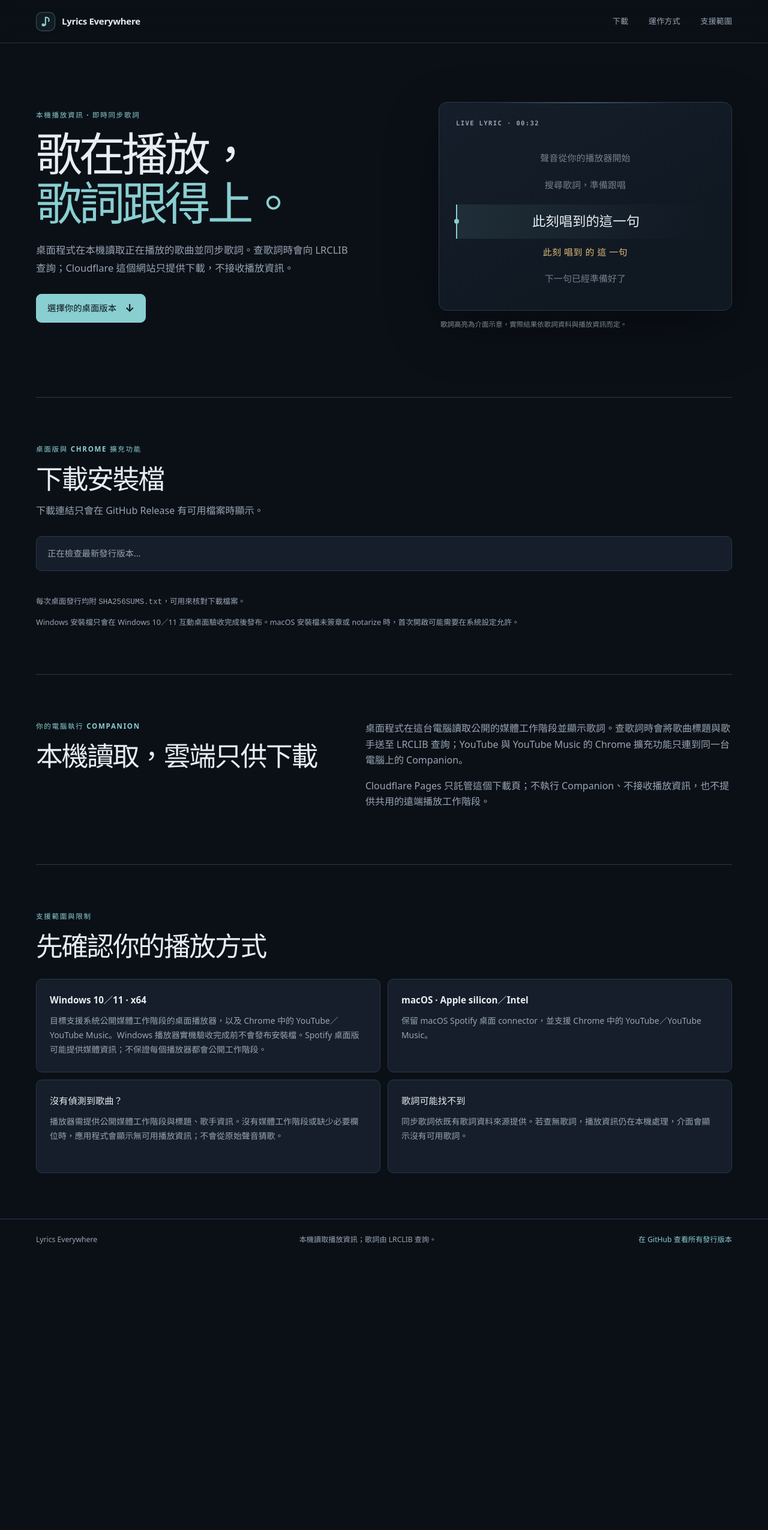
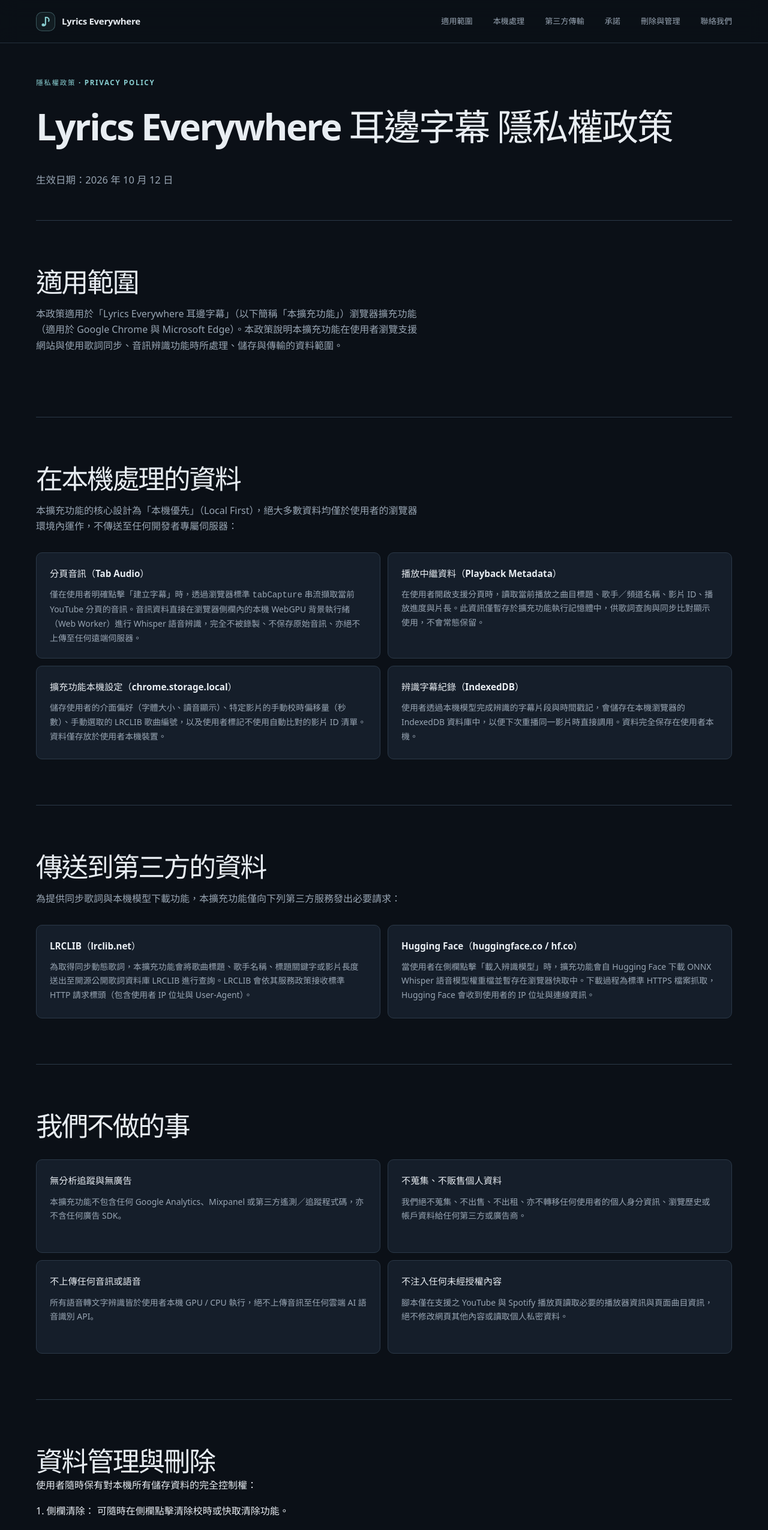
Before and after one commit to des86532/lyrics-everywhere, a browser extension: page site/index.html in a window 1280 px wide. Shown: the top 2551 px of the page at 60% size. Before the commit the page ends 2101 px from the top, so only its background shows below. Drawn offline with Linux system fonts and the light colour scheme.

Commit message:
docs: add store submission docs, privacy policy, and packaging instructions

```diff
--- a/site/index.html
+++ b/site/index.html
@@ -4,60 +4,125 @@
   <meta charset="utf-8">
   <meta name="viewport" content="width=device-width, initial-scale=1">
   <meta name="theme-color" content="#0b1017">
-  <meta name="description" content="Lyrics Everywhere 在你的電腦讀取播放資訊並同步歌詞。Cloudflare 僅提供下載頁，不接收播放資料。">
-  <title>Lyrics Everywhere｜跟上正在播放的歌</title>
+  <meta name="description" content="Lyrics Everywhere 耳邊字幕 隱私權政策。說明本擴充功能於本機與第三方服務處理資料的範圍與原則。">
+  <title>Lyrics Everywhere 耳邊字幕｜隱私權政策</title>
   <link rel="stylesheet" href="/styles.css">
 </head>
 <body>
   <header class="topbar">
-    <a class="brand" href="#top" aria-label="Lyrics Everywhere 首頁"><span class="brand-mark" aria-hidden="true">♪</span> Lyrics Everywhere</a>
-    <nav aria-label="主要導覽"><a href="#downloads">下載</a><a href="#how-it-works">運作方式</a><a href="#support">支援範圍</a></nav>
+    <a class="brand" href="/" aria-label="Lyrics Everywhere 首頁"><span class="brand-mark" aria-hidden="true">♪</span> Lyrics Everywhere</a>
+    <nav aria-label="主要導覽">
+      <a href="#scope">適用範圍</a>
+      <a href="#local-data">本機處理</a>
+      <a href="#third-party">第三方傳輸</a>
+      <a href="#commitments">承諾</a>
+      <a href="#deletion">刪除與管理</a>
+      <a href="#contact">聯絡我們</a>
+    </nav>
   </header>
+
   <main id="top">
-    <section class="hero" aria-labelledby="hero-title">
-      <div class="hero-copy">
-        <p class="eyebrow">本機播放資訊 · 即時同步歌詞</p>
-        <h1 id="hero-title">歌在播放，<br><span>歌詞跟得上。</span></h1>
-        <p class="intro">桌面程式在本機讀取正在播放的歌曲並同步歌詞。查歌詞時會向 LRCLIB 查詢；Cloudflare 這個網站只提供下載，不接收播放資訊。</p>
-        <a class="primary-link" href="#downloads">選擇你的桌面版本 <span aria-hidden="true">↓</span></a>
-      </div>
-      <div class="hero-visual">
-        <div class="lyric-stage" aria-label="同步歌詞示意">
-          <p class="stage-label">LIVE LYRIC · 00:32</p>
-          <p class="dim">聲音從你的播放器開始</p>
-          <p class="dim">搜尋歌詞，準備跟唱</p>
-          <p class="active-line"><span class="pulse" aria-hidden="true"></span>此刻唱到的這一句</p>
-          <p class="phonetic-line">此刻 唱到 的 這 一句</p>
-          <p class="dim">下一句已經準備好了</p>
-        </div>
-        <p class="caption">歌詞高亮為介面示意，實際結果依歌詞資料與播放資訊而定。</p>
+    <div style="padding: 56px 0 24px;">
+      <p class="eyebrow">隱私權政策 · Privacy Policy</p>
+      <h1 style="font-size: clamp(2.2rem, 5vw, 3.8rem); font-weight: 700; letter-spacing: -0.04em; margin-bottom: 12px;">Lyrics Everywhere 耳邊字幕 隱私權政策</h1>
+      <p class="intro">生效日期：2026 年 10 月 12 日</p>
+    </div>
+
+    <section id="scope" class="section" aria-labelledby="scope-title">
+      <div class="section-heading">
+        <h2 id="scope-title">適用範圍</h2>
+        <p>本政策適用於「Lyrics Everywhere 耳邊字幕」（以下簡稱「本擴充功能」）瀏覽器擴充功能（適用於 Google Chrome 與 Microsoft Edge）。本政策說明本擴充功能在使用者瀏覽支援網站與使用歌詞同步、音訊辨識功能時所處理、儲存與傳輸的資料範圍。</p>
       </div>
     </section>
 
-    <section id="downloads" class="section downloads" aria-labelledby="downloads-title">
-      <div class="section-heading"><p class="eyebrow">桌面版與 Chrome 擴充功能</p><h2 id="downloads-title">下載安裝檔</h2><p>下載連結只會在 GitHub Release 有可用檔案時顯示。</p></div>
-      <div id="release-state" class="release-state" role="status" aria-live="polite">正在檢查最新發行版本…</div>
-      <div id="release-assets" class="asset-grid" hidden></div>
-      <noscript><p class="notice">請啟用 JavaScript，以便載入 GitHub 最新發行版本與可用安裝檔。</p></noscript>
-      <p class="checksum-note">每次桌面發行均附 <code>SHA256SUMS.txt</code>，可用來核對下載檔案。</p><p class="notice">Windows 安裝檔只會在 Windows 10／11 互動桌面驗收完成後發布。macOS 安裝檔未簽章或 notarize 時，首次開啟可能需要在系統設定允許。</p>
+    <section id="local-data" class="section" aria-labelledby="local-title">
+      <div class="section-heading">
+        <h2 id="local-title">在本機處理的資料</h2>
+        <p>本擴充功能的核心設計為「本機優先」（Local First），絕大多數資料均僅於使用者的瀏覽器環境內運作，不傳送至任何開發者專屬伺服器：</p>
+      </div>
+      <div class="support-grid">
+        <article>
+          <h3>分頁音訊（Tab Audio）</h3>
+          <p>僅在使用者明確點擊「建立字幕」時，透過瀏覽器標準 <code>tabCapture</code> 串流擷取當前 YouTube 分頁的音訊。音訊資料直接在瀏覽器側欄內的本機 WebGPU 背景執行緒（Web Worker）進行 Whisper 語音辨識，<strong>完全不被錄製、不保存原始音訊、亦絕不上傳至任何遠端伺服器</strong>。</p>
+        </article>
+        <article>
+          <h3>播放中繼資料（Playback Metadata）</h3>
+          <p>在使用者開啟支援分頁時，讀取當前播放之曲目標題、歌手／頻道名稱、影片 ID、播放進度與片長。此資訊僅暫存於擴充功能執行記憶體中，供歌詞查詢與同步比對顯示使用，不會常態保留。</p>
+        </article>
+        <article>
+          <h3>擴充功能本機設定（chrome.storage.local）</h3>
+          <p>儲存使用者的介面偏好（字體大小、讀音顯示）、特定影片的手動校時偏移量（秒數）、手動選取的 LRCLIB 歌曲編號，以及使用者標記不使用自動比對的影片 ID 清單。資料僅存放於使用者本機裝置。</p>
+        </article>
+        <article>
+          <h3>辨識字幕紀錄（IndexedDB）</h3>
+          <p>使用者透過本機模型完成辨識的字幕片段與時間戳記，會儲存在本機瀏覽器的 IndexedDB 資料庫中，以便下次重播同一影片時直接調用。資料完全保存在使用者本機。</p>
+        </article>
+      </div>
     </section>
 
-    <section id="how-it-works" class="section split" aria-labelledby="local-title">
-      <div><p class="eyebrow">你的電腦執行 Companion</p><h2 id="local-title">本機讀取，雲端只供下載</h2></div>
-      <div class="copy"><p>桌面程式在這台電腦讀取公開的媒體工作階段並顯示歌詞。查歌詞時會將歌曲標題與歌手送至 LRCLIB 查詢；YouTube 與 YouTube Music 的 Chrome 擴充功能只連到同一台電腦上的 Companion。</p><p>Cloudflare Pages 只託管這個下載頁；不執行 Companion、不接收播放資訊，也不提供共用的遠端播放工作階段。</p></div>
+    <section id="third-party" class="section" aria-labelledby="third-party-title">
+      <div class="section-heading">
+        <h2 id="third-party-title">傳送到第三方的資料</h2>
+        <p>為提供同步歌詞與本機模型下載功能，本擴充功能僅向下列第三方服務發出必要請求：</p>
+      </div>
+      <div class="support-grid">
+        <article>
+          <h3>LRCLIB（lrclib.net）</h3>
+          <p>為取得同步動態歌詞，本擴充功能會將歌曲標題、歌手名稱、標題關鍵字或影片長度送出至開源公開歌詞資料庫 LRCLIB 進行查詢。LRCLIB 會依其服務政策接收標準 HTTP 請求標頭（包含使用者 IP 位址與 User-Agent）。</p>
+        </article>
+        <article>
+          <h3>Hugging Face（huggingface.co / hf.co）</h3>
+          <p>當使用者在側欄點擊「載入辨識模型」時，擴充功能會自 Hugging Face 下載 ONNX Whisper 語音模型權重檔並暫存在瀏覽器快取中。下載過程為標準 HTTPS 檔案抓取，Hugging Face 會收到使用者的 IP 位址與連線資訊。</p>
+        </article>
+      </div>
     </section>
 
-    <section id="support" class="section support" aria-labelledby="support-title">
-      <p class="eyebrow">支援範圍與限制</p><h2 id="support-title">先確認你的播放方式</h2>
+    <section id="commitments" class="section" aria-labelledby="commitments-title">
+      <div class="section-heading">
+        <h2 id="commitments-title">我們不做的事</h2>
+      </div>
       <div class="support-grid">
-        <article><h3>Windows 10／11 · x64</h3><p>目標支援系統公開媒體工作階段的桌面播放器，以及 Chrome 中的 YouTube／YouTube Music。Windows 播放器實機驗收完成前不會發布安裝檔。Spotify 桌面版可能提供媒體資訊；不保證每個播放器都會公開工作階段。</p></article>
-        <article><h3>macOS · Apple silicon／Intel</h3><p>保留 macOS Spotify 桌面 connector，並支援 Chrome 中的 YouTube／YouTube Music。</p></article>
-        <article><h3>沒有偵測到歌曲？</h3><p>播放器需提供公開媒體工作階段與標題、歌手資訊。沒有媒體工作階段或缺少必要欄位時，應用程式會顯示無可用播放資訊；不會從原始聲音猜歌。</p></article>
-        <article><h3>歌詞可能找不到</h3><p>同步歌詞依既有歌詞資料來源提供。若查無歌詞，播放資訊仍在本機處理，介面會顯示沒有可用歌詞。</p></article>
+        <article>
+          <h3>無分析追蹤與無廣告</h3>
+          <p>本擴充功能不包含任何 Google Analytics、Mixpanel 或第三方遙測／追蹤程式碼，亦不含任何廣告 SDK。</p>
+        </article>
+        <article>
+          <h3>不蒐集、不販售個人資料</h3>
+          <p>我們絕不蒐集、不出售、不出租、亦不轉移任何使用者的個人身分資訊、瀏覽歷史或帳戶資料給任何第三方或廣告商。</p>
+        </article>
+        <article>
+          <h3>不上傳任何音訊或語音</h3>
+          <p>所有語音轉文字辨識皆於使用者本機 GPU / CPU 執行，絕不上傳音訊至任何雲端 AI 語音識別 API。</p>
+        </article>
+        <article>
+          <h3>不注入任何未經授權內容</h3>
+          <p>腳本僅在支援之 YouTube 與 Spotify 播放頁讀取必要的播放器資訊與頁面曲目資訊，絕不修改網頁其他內容或讀取個人私密資料。</p>
+        </article>
+      </div>
+    </section>
+
+    <section id="deletion" class="section" aria-labelledby="deletion-title">
+      <div class="section-heading">
+        <h2 id="deletion-title">資料管理與刪除</h2>
+        <p>使用者隨時保有對本機所有儲存資料的完全控制權：</p>
+        <p>1. <strong>側欄清除：</strong> 可隨時在側欄點擊清除校時或快取清除功能。</p>
+        <p>2. <strong>移除擴充功能：</strong> 於瀏覽器擴充功能管理頁面將「Lyrics Everywhere 耳邊字幕」解除安裝，即可立即且永久清除所有儲存在 <code>chrome.storage.local</code> 與 IndexedDB 中的本機資料。</p>
+      </div>
+    </section>
+
+    <section id="contact" class="section" aria-labelledby="contact-title">
+      <div class="section-heading">
+        <h2 id="contact-title">聯絡我們與問題回報</h2>
+        <p>若對本隱私權政策或擴充功能資料處理方式有任何問題、建議或回饋，請透過 GitHub 專案 Issues 頁面與我們聯絡：</p>
+        <p><a href="https://github.com/des86532/lyrics-everywhere/issues" target="_blank" rel="noopener noreferrer" style="color: var(--sync); font-weight: 600;">https://github.com/des86532/lyrics-everywhere/issues</a></p>
       </div>
     </section>
   </main>
-  <footer><span>Lyrics Everywhere</span><span>本機讀取播放資訊；歌詞由 LRCLIB 查詢。</span><a href="https://github.com/des86532/lyrics-everywhere/releases">在 GitHub 查看所有發行版本</a></footer>
-  <script src="/downloads.js" defer></script>
+
+  <footer>
+    <span>Lyrics Everywhere 耳邊字幕</span>
+    <span>本機優先處理 · 尊重使用者隱私</span>
+    <a href="https://github.com/des86532/lyrics-everywhere">在 GitHub 查看原始碼</a>
+  </footer>
 </body>
 </html>
```
Also changed, not shown: docs/chrome-web-store.md (added, +107 -0 lines), README.md, 1 other file.
